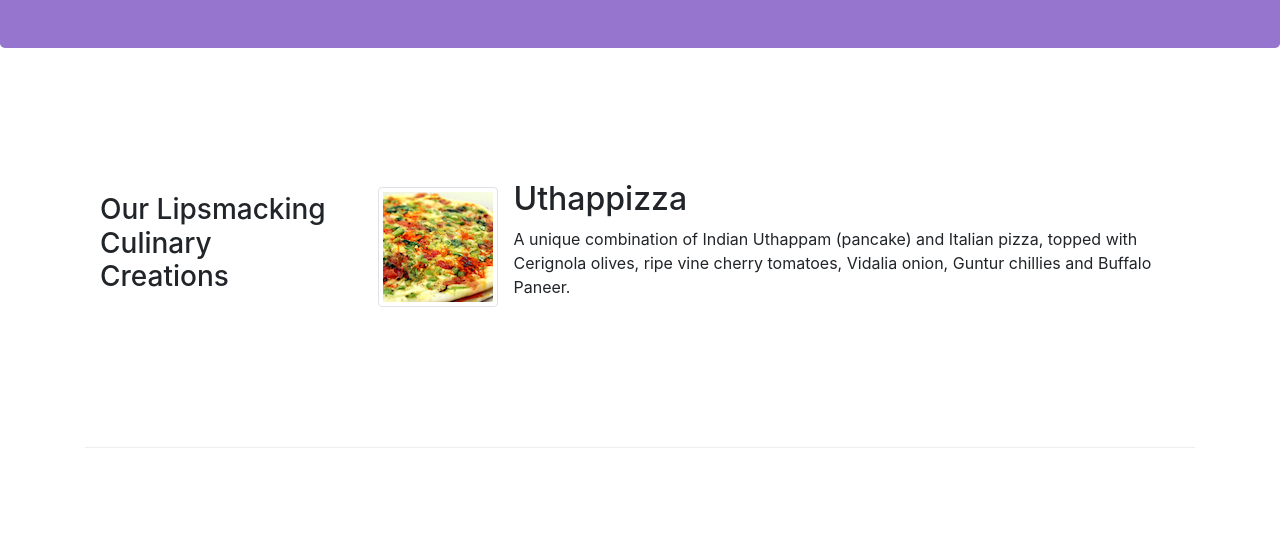
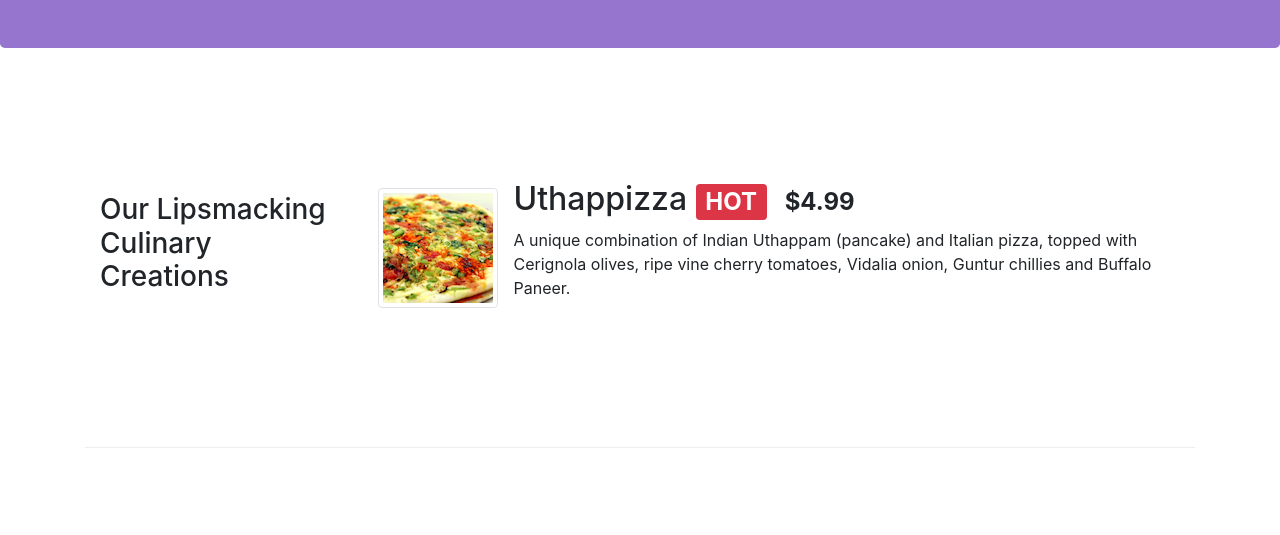
Before and after one commit to ChiyuanFeng/BootstrapTest, a website: page index.html in a window 1280 px wide. Shown: the part 265-800 px from the top of the page. Drawn offline with nearby package versions, Linux system fonts and the light colour scheme.

Commit message:
Alerting users

```diff
--- a/index.html
+++ b/index.html
@@ -56,7 +56,7 @@
                     <img class="d-flex mr-3 img-thumbnail align-self-center"
                     src="img/uthappizza.png" alt="uthappizza">
                     <div class="media-body">
-                        <h2 class="mt-0">Uthappizza</h2>
+                        <h2 class="mt-0">Uthappizza <span class="badge badge-danger">HOT</span> <span class="badge badge-default">$4.99</span></h2>
                         <p>A unique combination of Indian Uthappam (pancake) and Italian pizza, topped with Cerignola olives, ripe vine cherry tomatoes, Vidalia onion, Guntur chillies and Buffalo Paneer.</p>
                     </div>
                 </div>
```
